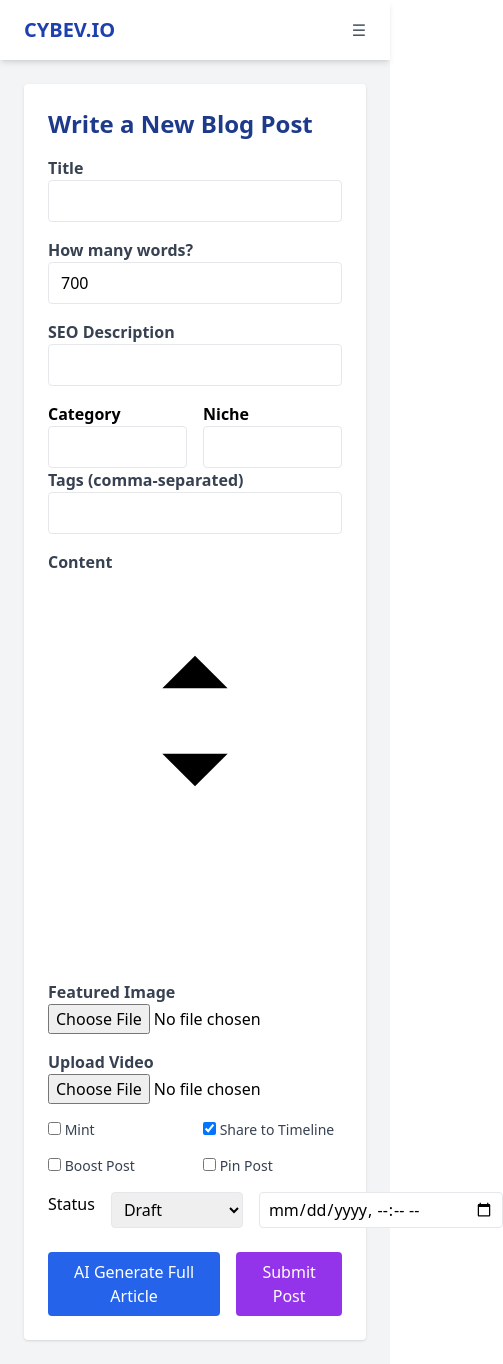
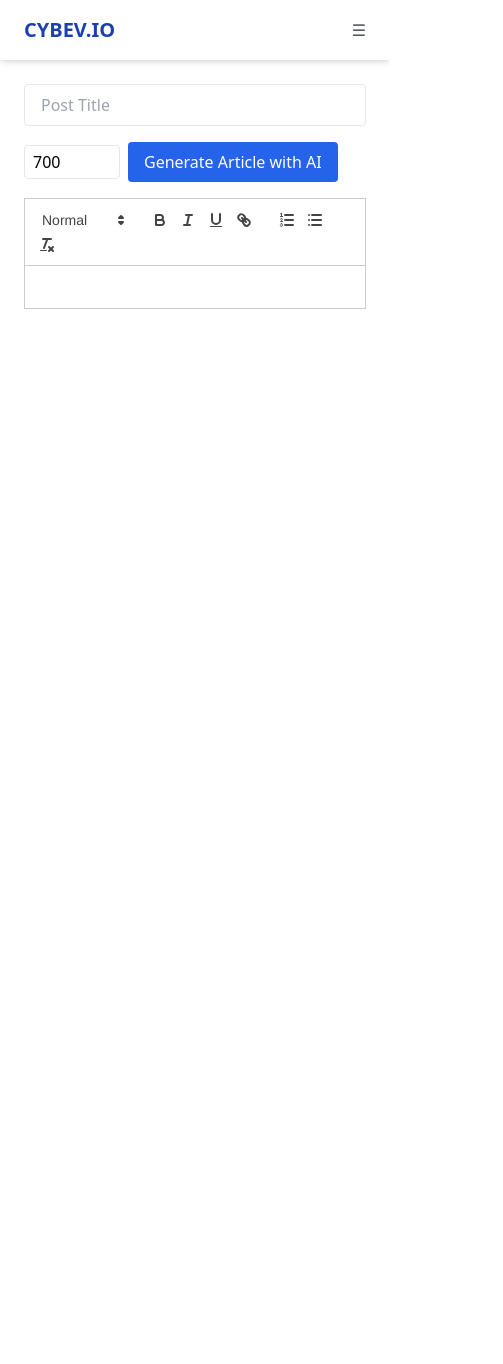
Before and after one commit to cybev1/cybev-frontend, a Next.js app: page /dashboard/write-post in a window 390 px wide. Shown: the whole page, 503 px wide, since content can reach past the window. After the commit the page ends 844 px from the top, so only its background shows below. Built offline with nearby package versions, Linux system fonts and the light colour scheme.

Commit message:
Add files via upload

```diff
--- a/pages/dashboard/write-post.js
+++ b/pages/dashboard/write-post.js
@@ -1,143 +1,6 @@
-import { useState } from 'react';
 import dynamic from 'next/dynamic';
-import Image from 'next/image';
+const BlogEditor = dynamic(() => import('../../components/blog/BlogEditor'), { ssr: false });
 
-const ReactQuill = dynamic(() => import('react-quill'), { ssr: false });
-
-export default function WritePost() {
-  const [title, setTitle] = useState('');
-  const [content, setContent] = useState('');
-  const [seo, setSeo] = useState('');
-  const [imageUrl, setImageUrl] = useState('');
-  const [videoFile, setVideoFile] = useState(null);
-  const [uploadImage, setUploadImage] = useState(null);
-  const [category, setCategory] = useState('');
-  const [niche, setNiche] = useState('');
-  const [tags, setTags] = useState('');
-  const [status, setStatus] = useState('draft');
-  const [schedule, setSchedule] = useState('');
-  const [generateLoading, setGenerateLoading] = useState(false);
-  const [wordCount, setWordCount] = useState(700);
-  const [boost, setBoost] = useState(false);
-  const [pin, setPin] = useState(false);
-  const [mint, setMint] = useState(false);
-  const [share, setShare] = useState(true);
-
-  const handleAIContent = async () => {
-    setGenerateLoading(true);
-    const res = await fetch('/api/ai/generate-post', {
-      method: 'POST',
-      headers: { 'Content-Type': 'application/json' },
-      body: JSON.stringify({ prompt: `Write a ${wordCount}-word article about ${title}` })
-    });
-    const data = await res.json();
-    setTitle(data.title || title);
-    setContent(data.content || '');
-    setSeo((data.content || '').slice(0, 160));
-    setGenerateLoading(false);
-  };
-
-  const handlePostSubmit = async () => {
-    const formData = new FormData();
-    formData.append('title', title);
-    formData.append('content', content);
-    formData.append('seo', seo);
-    formData.append('category', category);
-    formData.append('niche', niche);
-    formData.append('tags', tags);
-    formData.append('status', status);
-    formData.append('schedule', schedule);
-    formData.append('boost', boost);
-    formData.append('pin', pin);
-    formData.append('mint', mint);
-    formData.append('share', share);
-    if (uploadImage) formData.append('image', uploadImage);
-    if (videoFile) formData.append('video', videoFile);
-
-    await fetch('/api/posts/create', {
-      method: 'POST',
-      headers: { Authorization: localStorage.getItem('token') },
-      body: formData
-    }).then(res => {
-      if (res.ok) alert('✅ Post submitted!');
-      else alert('❌ Failed to submit post');
-    });
-  };
-
-  return (
-    <div className="min-h-screen bg-gray-100 p-6">
-      <div className="max-w-4xl mx-auto bg-white p-6 rounded shadow">
-        <h1 className="text-2xl font-bold text-blue-900 mb-4">Write a New Blog Post</h1>
-
-        <div className="mb-4">
-          <label className="block font-semibold text-gray-700">Title</label>
-          <input value={title} onChange={(e) => setTitle(e.target.value)} className="w-full border rounded px-3 py-2" />
-        </div>
-
-        <div className="mb-4">
-          <label className="block font-semibold text-gray-700">How many words?</label>
-          <input type="number" value={wordCount} onChange={(e) => setWordCount(e.target.value)} className="w-full border rounded px-3 py-2" />
-        </div>
-
-        <div className="mb-4">
-          <label className="block font-semibold text-gray-700">SEO Description</label>
-          <input value={seo} onChange={(e) => setSeo(e.target.value)} className="w-full border rounded px-3 py-2" />
-        </div>
-
-        <div className="grid grid-cols-2 gap-4">
-          <div>
-            <label className="block font-semibold">Category</label>
-            <input value={category} onChange={(e) => setCategory(e.target.value)} className="w-full border rounded px-3 py-2" />
-          </div>
-          <div>
-            <label className="block font-semibold">Niche</label>
-            <input value={niche} onChange={(e) => setNiche(e.target.value)} className="w-full border rounded px-3 py-2" />
-          </div>
-        </div>
-
-        <div className="mb-4">
-          <label className="block font-semibold text-gray-700">Tags (comma-separated)</label>
-          <input value={tags} onChange={(e) => setTags(e.target.value)} className="w-full border rounded px-3 py-2" />
-        </div>
-
-        <div className="mb-4">
-          <label className="block font-semibold text-gray-700">Content</label>
-          <ReactQuill value={content} onChange={setContent} />
-        </div>
-
-        <div className="mb-4">
-          <label className="block font-semibold text-gray-700">Featured Image</label>
-          <input type="file" accept="image/*" onChange={(e) => setUploadImage(e.target.files[0])} />
-        </div>
-
-        <div className="mb-4">
-          <label className="block font-semibold text-gray-700">Upload Video</label>
-          <input type="file" accept="video/*" onChange={(e) => setVideoFile(e.target.files[0])} />
-        </div>
-
-        <div className="grid grid-cols-2 md:grid-cols-3 gap-4 text-sm text-gray-700 mb-4">
-          <label><input type="checkbox" checked={mint} onChange={(e) => setMint(e.target.checked)} /> Mint</label>
-          <label><input type="checkbox" checked={share} onChange={(e) => setShare(e.target.checked)} /> Share to Timeline</label>
-          <label><input type="checkbox" checked={boost} onChange={(e) => setBoost(e.target.checked)} /> Boost Post</label>
-          <label><input type="checkbox" checked={pin} onChange={(e) => setPin(e.target.checked)} /> Pin Post</label>
-        </div>
-
-        <div className="flex gap-4 mb-6">
-          <label>Status</label>
-          <select value={status} onChange={(e) => setStatus(e.target.value)} className="border rounded px-2 py-1">
-            <option value="draft">Draft</option>
-            <option value="published">Publish Now</option>
-          </select>
-          <input type="datetime-local" value={schedule} onChange={(e) => setSchedule(e.target.value)} className="border rounded px-2 py-1" />
-        </div>
-
-        <div className="flex gap-4">
-          <button onClick={handleAIContent} disabled={generateLoading} className="bg-blue-600 text-white px-4 py-2 rounded">
-            {generateLoading ? 'Generating...' : 'AI Generate Full Article'}
-          </button>
-          <button onClick={handlePostSubmit} className="bg-purple-600 text-white px-4 py-2 rounded">Submit Post</button>
-        </div>
-      </div>
-    </div>
-  );
+export default function WritePostPage() {
+  return <BlogEditor />;
 }
```
